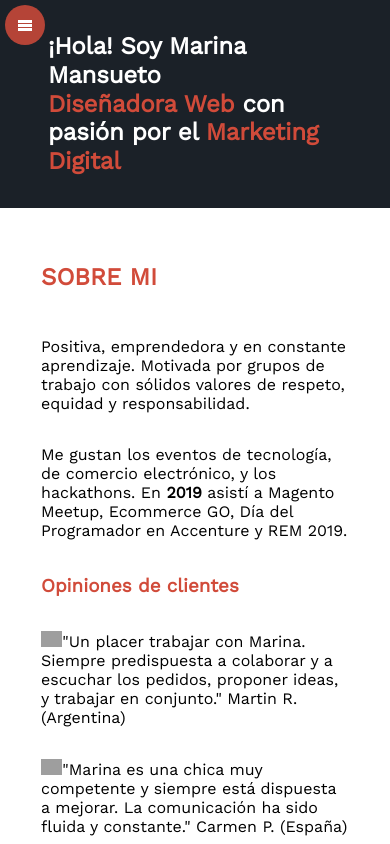
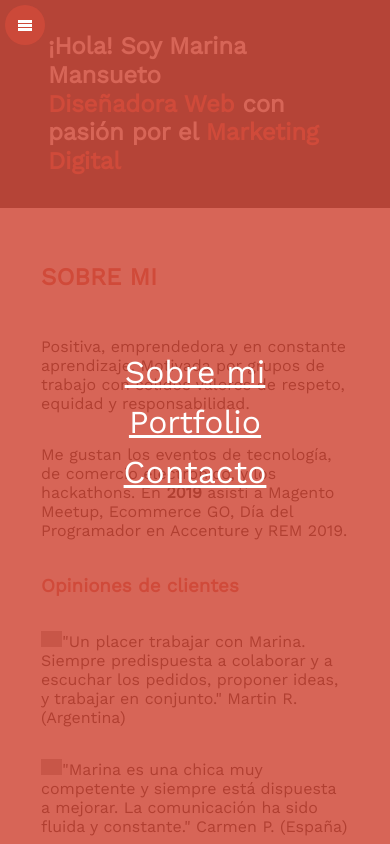
Before and after one commit to mari709/mari709.github.io, a plain HTML site: page index.html in a window 390 px wide. Both pictures are taken after a click on the icon 25 px from the left and 25 px from the top of the page. Shown: the top 844 px of the page. Drawn offline with nearby package versions, Linux system fonts and the light colour scheme; grey boxes are pictures that could not be loaded; files whose address does not match are found by name.

Commit message:
correción funcionamiento menu hamburguesa

```diff
--- a/css/estilos.css
+++ b/css/estilos.css
@@ -226,12 +226,12 @@ figure{
 	flex-shrink: 0;
 	border-radius: 10px;
 	overflow: hidden;
-	background: #E3EAF4
+	background: #E3EAF4;
 }
 .event img{
 	width: 480px;
 	height: 200px;
-	object-fit: cover;
+	/*object-fit: cover;*/
 }
 .event-list{
 	display: flex;
@@ -398,7 +398,7 @@ figure{
     	flex-shrink: initial; /*0 a 1*/
     }
     .event img{
-    	width: 100;
+    	width: 100%;
     }
 	.menu {
         position: fixed;
@@ -411,10 +411,11 @@ figure{
         display: flex;
         align-items: center;
         justify-content: center;
-        transition: .3s;
+        /*transition: .3s;*/
     }
     .menu.is-active {
         left: 0;
+        transition: .3s;
     }
 }
 @media screen and (max-width: 480px){
--- a/index.html
+++ b/index.html
@@ -17,7 +17,7 @@
             <figure class="logo">
                 <img src="https://i.imgur.com/h0tOGhg.png" alt="Marina Mansueto" width="25px" height="25px" />
             </figure>
-            <nav class="menu is-active">
+            <nav class="menu">
                 <ol>
                     <li>
                         <a class="link" href="#sobremi">Sobre mi</a>
@@ -89,35 +89,46 @@
         <p>Sitio Desarrollado por Marina Mansueto &hearts; 2019 </p>
     </div>
 </footer>
-<script type="text/javascript">
-   // const ipad = window.matchMedia('screen and (max-width: 767px)')
-    const menu = document.querySelector('.menu')
-    // const burgerButton = document.getElementById('burger-menu')
-    const burgerButton = document.querySelector('#burger-menu')
+<script>
+   const ipad = window.matchMedia('screen and (max-width: 767px)');
+    // console.log(window.matchMedia('screen and (max-width: 767px)'));
+    const menu = document.querySelector('.menu');
+    const burgerButton = document.querySelector('#burger-menu');
 
 
-    //ipad.addListener(validation)
+    ipad.addListener(validation);
+    setEvent(ipad.matches);
 
-    //SOLO si se cumple la condicion de MQ agrego el listener
-    // function validation(event){
-    //     if (event.matches) {
-    //         burgerButton.addEventListener('click', hideShow)
-    //     }
-    //     else{
-    //         burgerButton.removeEventListener('click', hideShow)
-    //     }
-    // }
-    burgerButton.addEventListener('click', hideShow)
+      // SOLO si se cumple la condicion de MQ agrego el listener
+    function validation(event) {
+       setEvent(event.matches);
+   }
+   validation(ipad);
 
-        function hideShow() {
-            if (menu.classList.contains('is-active')) {
-                    menu.classList.remove('is-active');
-                    menu.addEventListener('click', hideShow);
-              } else {
-                    menu.classList.add('is-active');
-                    // menu.addEventListener('click', hideShow);
-              }
-         }
+   function setEvent(active){
+        if (active) {
+            burgerButton.addEventListener('click', hideShow);
+        menu.addEventListener('click', hideMenu);
+        } else {
+            burgerButton.removeEventListener('click', hideShow);
+            menu.removeEventListener('click', hideShow);
+        }
+   }
+        function hideMenu(){
+            menu.classList.remove('is-active');
+        }
+
+        function hideShow()
+        {
+            if (menu.classList.contains('is-active'))
+            {
+                menu.classList.remove('is-active');
+            }
+            else
+            {
+                menu.classList.add('is-active');
+            }
+        }
 </script>
 </body>
 </html>
```
